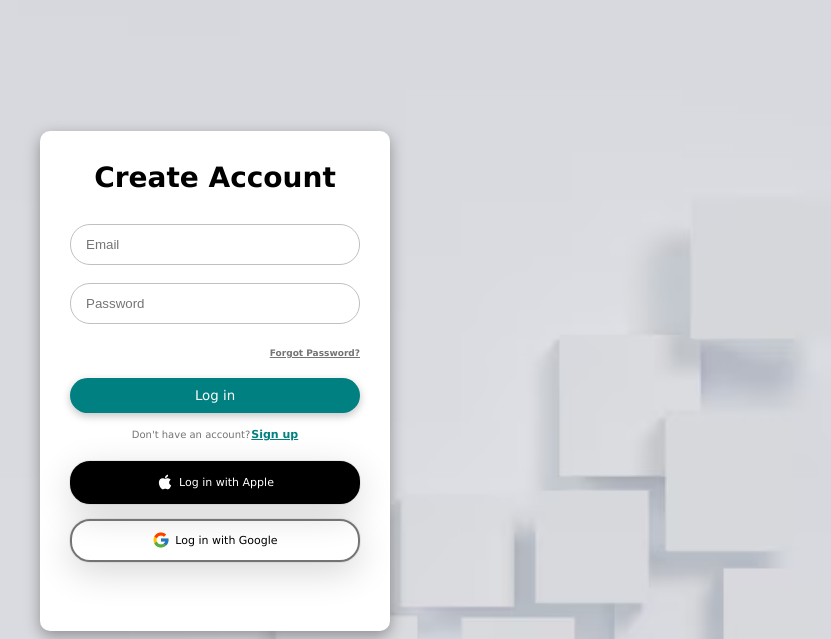
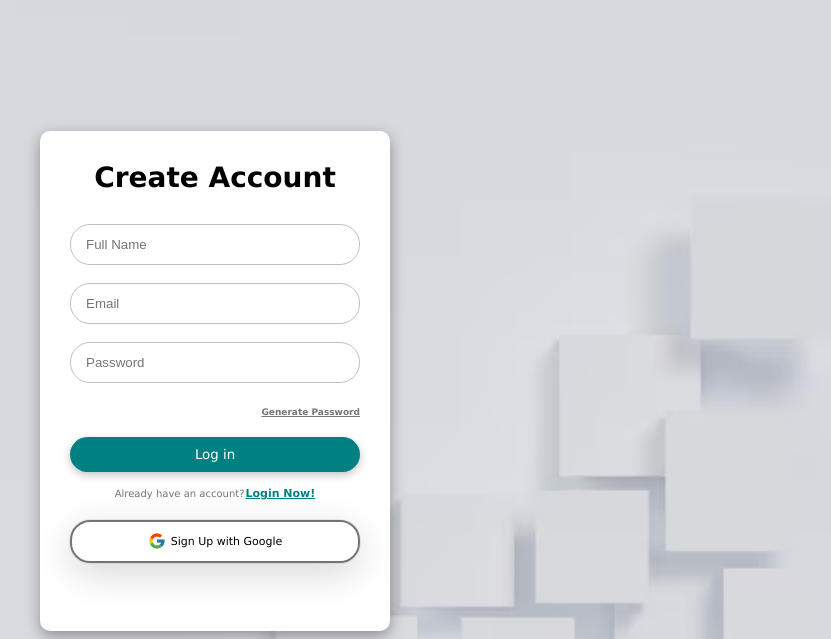
Before and after one commit to nia-cloud-official/mtariri-mobile, a PHP site: page /register.php in a window 1280 px wide. Shown: the part 509-1148 px from the top of the page, without its empty margins (425-1256 px from the left). Run offline with PHP 8.4, Linux system fonts and the light colour scheme.

Commit message:
Modified register.php

```diff
--- a/login.php
+++ b/login.php
@@ -106,8 +106,8 @@
         <div class="form-container">
                 <p class="title">Welcome back</p>
                 <form class="form" method="post" action="loginController.php">
-                    <input type="email" class="input" placeholder="Email">
-                    <input type="password" class="input" placeholder="Password">
+                    <input type="email" class="input" placeholder="Your Email">
+                    <input type="password" class="input" placeholder="Your Password">
                     <p class="page-link">
                         <span class="page-link-label">Forgot Password?</span>
                     </p>
--- a/register.php
+++ b/register.php
@@ -15,23 +15,18 @@
         <div class="form-container">
       <p class="title">Create Account</p>
       <form class="form" method="post" action="loginController.php">
-        <input type="email" class="input" placeholder="Email">
+      <input type="email" class="input" placeholder="Full Name">
+      <input type="email" class="input" placeholder="Email">
         <input type="password" class="input" placeholder="Password">
         <p class="page-link">
-          <span class="page-link-label">Forgot Password?</span>
+          <span class="page-link-label">Generate Password</span>
         </p>
         <button class="form-btn">Log in</button>
       </form>
       <p class="sign-up-label">
-        Don't have an account?<span class="sign-up-link">Sign up</span>
+        Already have an account?<span class="sign-up-link">Login Now!</span>
       </p>
       <div class="buttons-container">
-        <div class="apple-login-button">
-          <svg stroke="currentColor" fill="currentColor" stroke-width="0" class="apple-icon" viewBox="0 0 1024 1024" height="1em" width="1em" xmlns="http://www.w3.org/2000/svg">
-            <path d="M747.4 535.7c-.4-68.2 30.5-119.6 92.9-157.5-34.9-50-87.7-77.5-157.3-82.8-65.9-5.2-138 38.4-164.4 38.4-27.9 0-91.7-36.6-141.9-36.6C273.1 298.8 163 379.8 163 544.6c0 48.7 8.9 99 26.7 150.8 23.8 68.2 109.6 235.3 199.1 232.6 46.8-1.1 79.9-33.2 140.8-33.2 59.1 0 89.7 33.2 141.9 33.2 90.3-1.3 167.9-153.2 190.5-221.6-121.1-57.1-114.6-167.2-114.6-170.7zm-105.1-305c50.7-60.2 46.1-115 44.6-134.7-44.8 2.6-96.6 30.5-126.1 64.8-32.5 36.8-51.6 82.3-47.5 133.6 48.4 3.7 92.6-21.2 129-63.7z"></path>
-          </svg>
-          <span>Log in with Apple</span>
-        </div>
         <div class="google-login-button">
           <svg stroke="currentColor" fill="currentColor" stroke-width="0" version="1.1" x="0px" y="0px" class="google-icon" viewBox="0 0 48 48" height="1em" width="1em" xmlns="http://www.w3.org/2000/svg">
             <path fill="#FFC107" d="M43.611,20.083H42V20H24v8h11.303c-1.649,4.657-6.08,8-11.303,8c-6.627,0-12-5.373-12-12
@@ -44,7 +39,7 @@
             <path fill="#1976D2" d="M43.611,20.083H42V20H24v8h11.303c-0.792,2.237-2.231,4.166-4.087,5.571
 	c0.001-0.001,0.002-0.001,0.003-0.002l6.19,5.238C36.971,39.205,44,34,44,24C44,22.659,43.862,21.35,43.611,20.083z"></path>
           </svg>
-          <span>Log in with Google</span>
+          <span>Sign Up with Google</span>
         </div>
       </div>
 </div>
```
